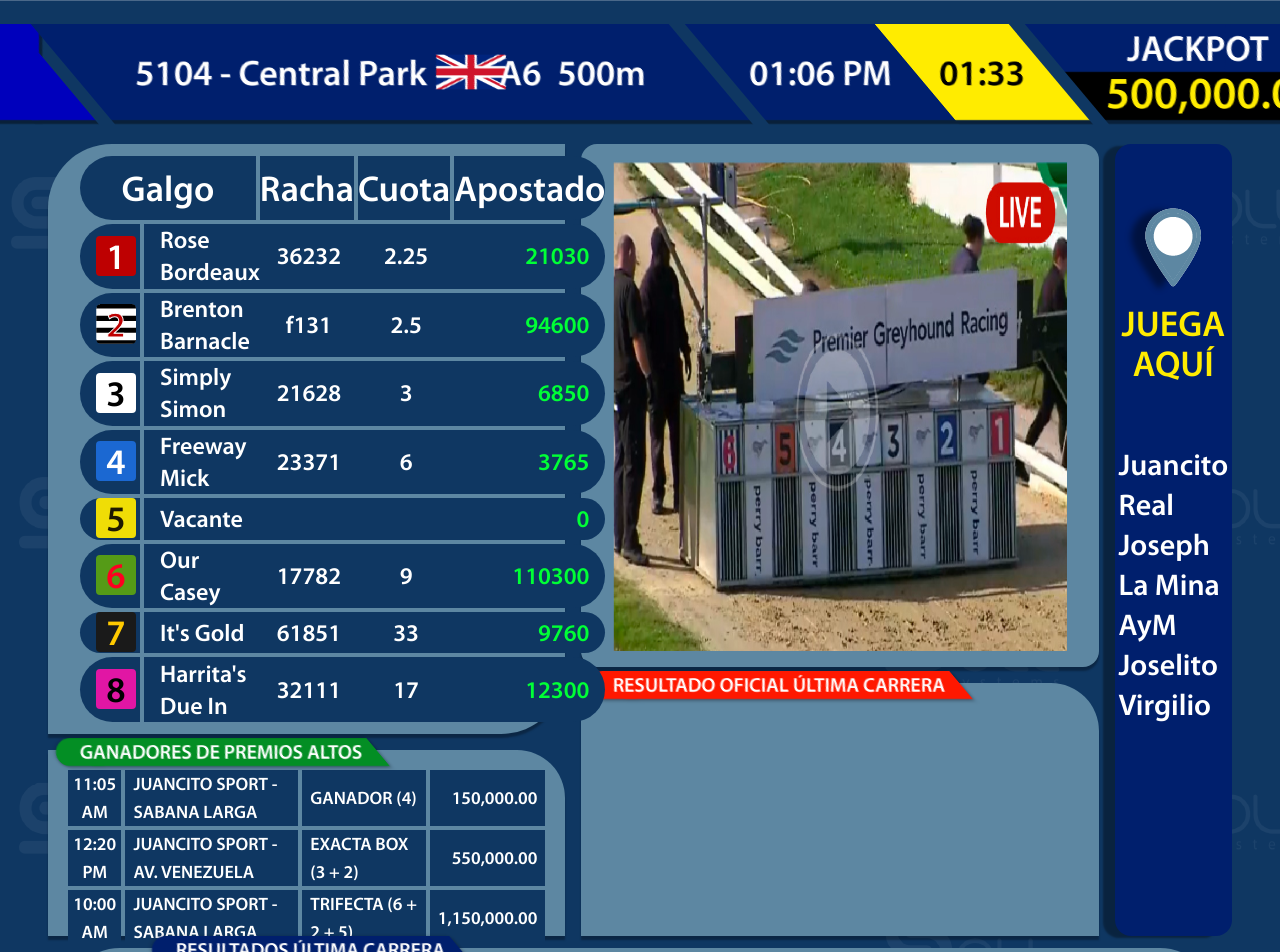
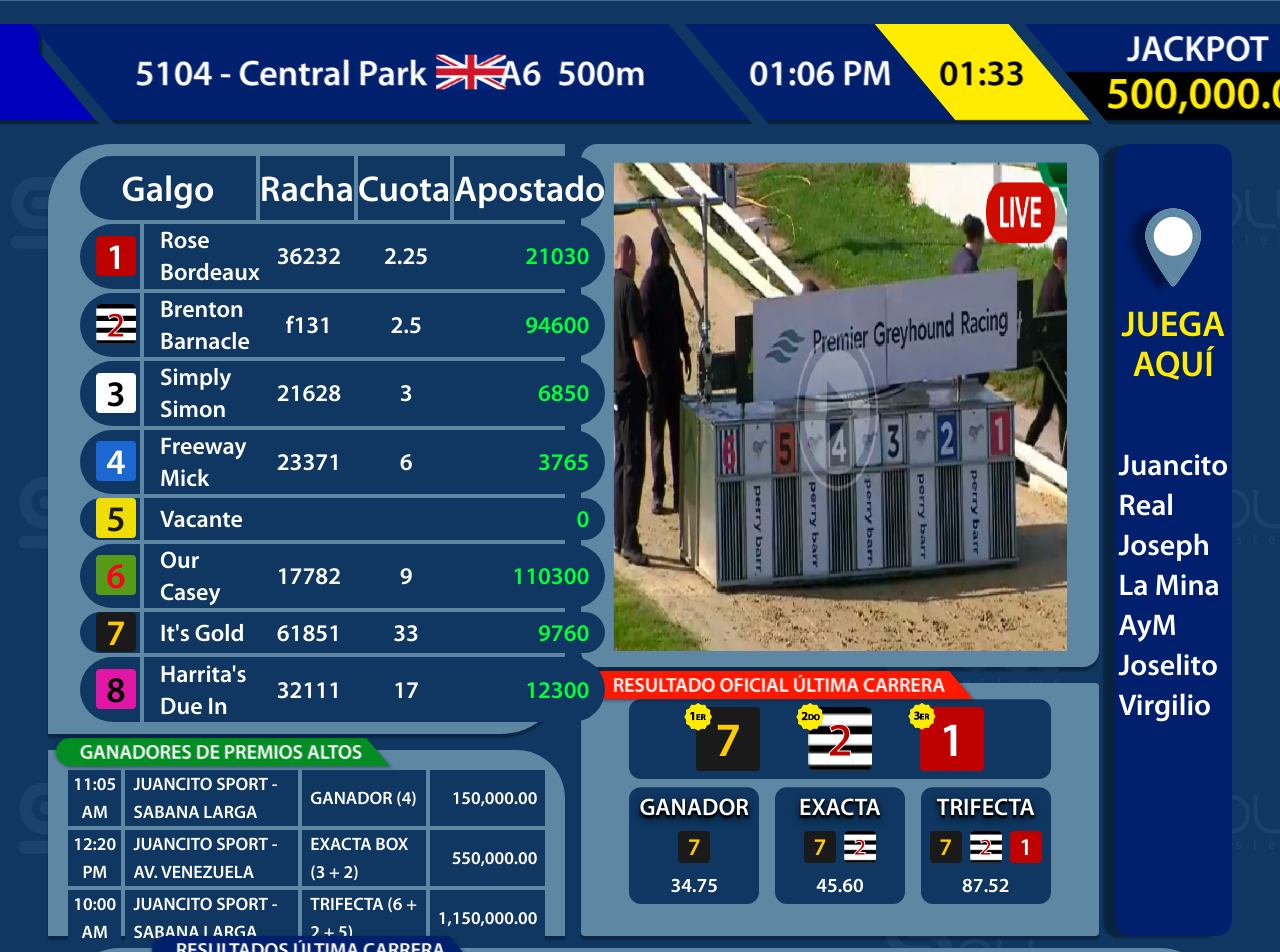
Before and after one commit to CylanTomacio/pantalla-8-galgos, a React (Vite) app: page / in a window 1280 px wide. Shown: the top 952 px of the page. Built offline with nearby package versions, Linux system fonts and the light colour scheme.

Commit message:
Updated design for GalgosNumber and created component LatestRaceResults

```diff
--- a/src/index.css
+++ b/src/index.css
@@ -8,6 +8,7 @@
   --drop-shadow-header: 0px 4px 0px rgba(0, 0, 0, 0.41);
   --shadow-ad-sidebar: -12px 2px 2px rgba(0, 0, 0, 0.35);
   --shadow-table-components: 0 4px 2px rgba(0, 0, 0, 0.3);
+
   --radius-5xl: 2.5rem;
   --radius-6xl: 3rem;
 
@@ -18,6 +19,11 @@
   .bullet-shape-footer-time {
     clip-path: polygon(0% 0%, 75% 0%, 100% 100%, 0% 100%);
     border-radius: 30px 0px 0px 30px;
+  }
+
+  .bg-soll-blue {
+    background-image: url("/img/background.png");
+    background-repeat: no-repeat;
   }
   .galgo-1 {
     background-color: #be0001;
--- a/src/shared/GalgosNumbers.tsx
+++ b/src/shared/GalgosNumbers.tsx
@@ -16,6 +16,7 @@ const galgoColor = [
 type Props = {
   galgoNumber: number;
   className?: string;
+  positionSize?: string;
   firstPlace?: boolean;
   secondPlace?: boolean;
   thirdPlace?: boolean;
@@ -24,6 +25,7 @@ type Props = {
 export const GalgosNumbers = ({
   galgoNumber,
   className,
+  positionSize,
   firstPlace,
   secondPlace,
   thirdPlace,
@@ -35,13 +37,28 @@ export const GalgosNumbers = ({
       } relative flex justify-center items-center rounded text-black font-bold text-center ${className}`}
     >
       {firstPlace && (
-        <img className="absolute -top-5 -left-5" src={firstPlaceIcon} />
+        <img
+          className={`absolute ${
+            positionSize === "small" ? "-top-1 -left-3 w-7" : "-top-5 -left-5"
+          }`}
+          src={firstPlaceIcon}
+        />
       )}
       {secondPlace && (
-        <img className="absolute -top-5 -left-5" src={secondPlaceIcon} />
+        <img
+          className={`absolute ${
+            positionSize === "small" ? "-top-1 -left-3 w-7" : "-top-5 -left-5"
+          }`}
+          src={secondPlaceIcon}
+        />
       )}
       {thirdPlace && (
-        <img className="absolute -top-5 -left-5" src={thirdPlaceIcon} />
+        <img
+          className={`absolute ${
+            positionSize === "small" ? "-top-1 -left-3 w-7" : "-top-5 -left-5"
+          }`}
+          src={thirdPlaceIcon}
+        />
       )}
       <p>{String(galgoNumber)}</p>
     </div>
--- a/src/shared/LatestRaceResults.tsx
+++ b/src/shared/LatestRaceResults.tsx
@@ -1,13 +1,82 @@
 import { ColoredTitle } from "./ColoredTitle";
+import { GalgosNumbers } from "./GalgosNumbers";
 
 export const LatestRaceResults = () => {
   return (
-    <div className="relative w-full h-full row-span-4 col-span-4 bg-[#5D87A2] rounded-tr-6xl shadow-table-components px-4 pt-4 pb-2">
+    <div className="relative w-full h-full flex flex-col gap-y-2 row-span-4 col-span-4 bg-[#5D87A2] rounded shadow-table-components px-12 pt-4 pb-8">
       <ColoredTitle
         title="RESULTADO OFICIAL ÚLTIMA CARRERA"
         color="#FF1800"
         className="-top-3 text-white text-xl"
       />
+      <div className="w-full flex justify-center items-center text-5xl gap-x-12 py-2 rounded-xl bg-soll-blue">
+        <GalgosNumbers
+          className="w-16 h-16"
+          galgoNumber={7}
+          positionSize="small"
+          firstPlace
+        />
+        <GalgosNumbers
+          className="w-16 h-16"
+          galgoNumber={2}
+          positionSize="small"
+          secondPlace
+        />
+        <GalgosNumbers
+          className="w-16 h-16"
+          galgoNumber={1}
+          positionSize="small"
+          thirdPlace
+        />
+      </div>
+      <div className="grid grid-rows-1 grid-cols-3 gap-x-4 text-2xl text-white uppercase font-bold h-full">
+        <div className="flex flex-col justify-center items-center gap-y-2 bg-soll-blue rounded-xl">
+          <p className="text-shadow-lg text-shadow-black">Ganador</p>
+          <GalgosNumbers
+            className="w-8 h-8"
+            galgoNumber={7}
+            positionSize="small"
+          />
+          <p className="text-xl">34.75</p>
+        </div>
+        <div className="flex flex-col justify-center items-center gap-y-2 bg-soll-blue rounded-xl">
+          <p className="text-shadow-lg text-shadow-black">Exacta</p>
+          <div className="flex gap-x-2">
+            <GalgosNumbers
+              className="w-8 h-8"
+              galgoNumber={7}
+              positionSize="small"
+            />
+            <GalgosNumbers
+              className="w-8 h-8"
+              galgoNumber={2}
+              positionSize="small"
+            />
+          </div>
+          <p className="text-xl">45.60</p>
+        </div>
+        <div className="flex flex-col justify-center items-center gap-y-2 bg-soll-blue rounded-xl">
+          <p className="text-shadow-lg text-shadow-black">Trifecta</p>
+          <div className="flex gap-x-2">
+            <GalgosNumbers
+              className="w-8 h-8"
+              galgoNumber={7}
+              positionSize="small"
+            />
+            <GalgosNumbers
+              className="w-8 h-8"
+              galgoNumber={2}
+              positionSize="small"
+            />
+            <GalgosNumbers
+              className="w-8 h-8"
+              galgoNumber={1}
+              positionSize="small"
+            />
+          </div>
+          <p className="text-xl">87.52</p>
+        </div>
+      </div>
     </div>
   );
 };
```
